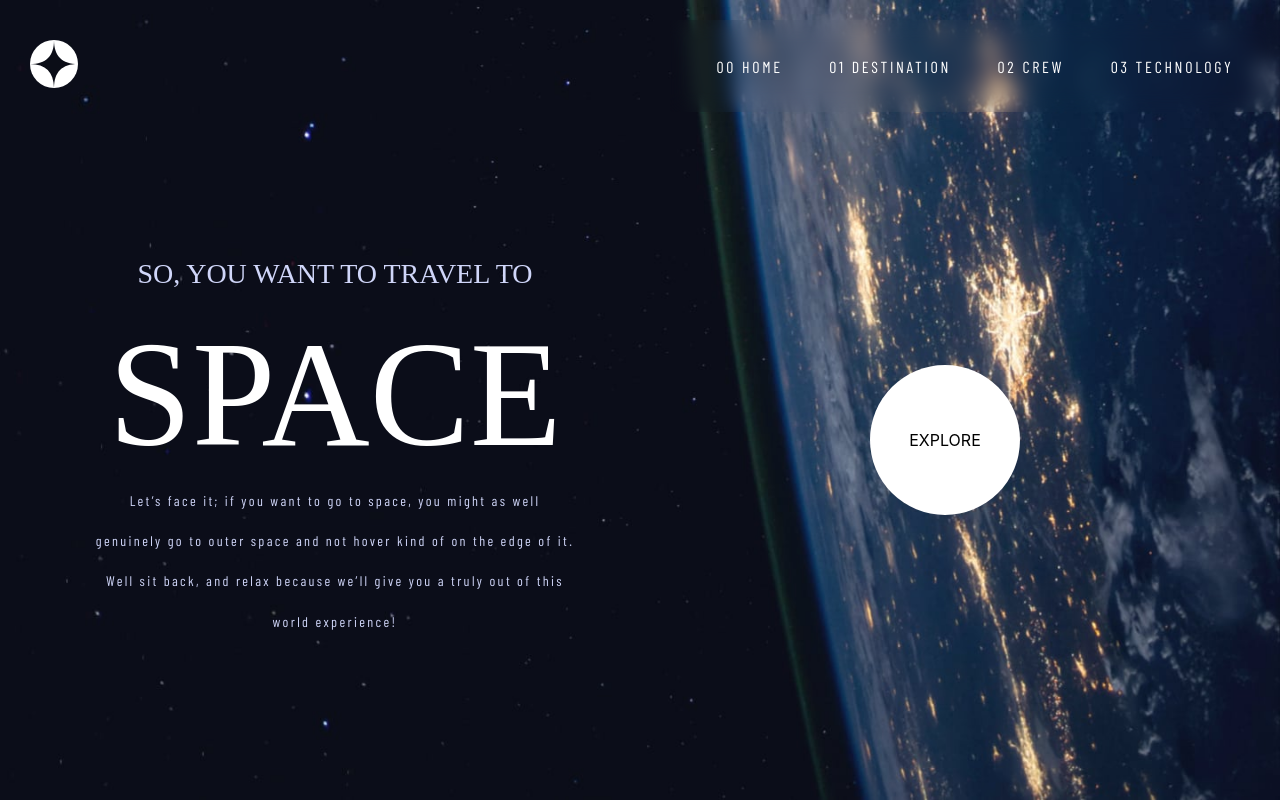
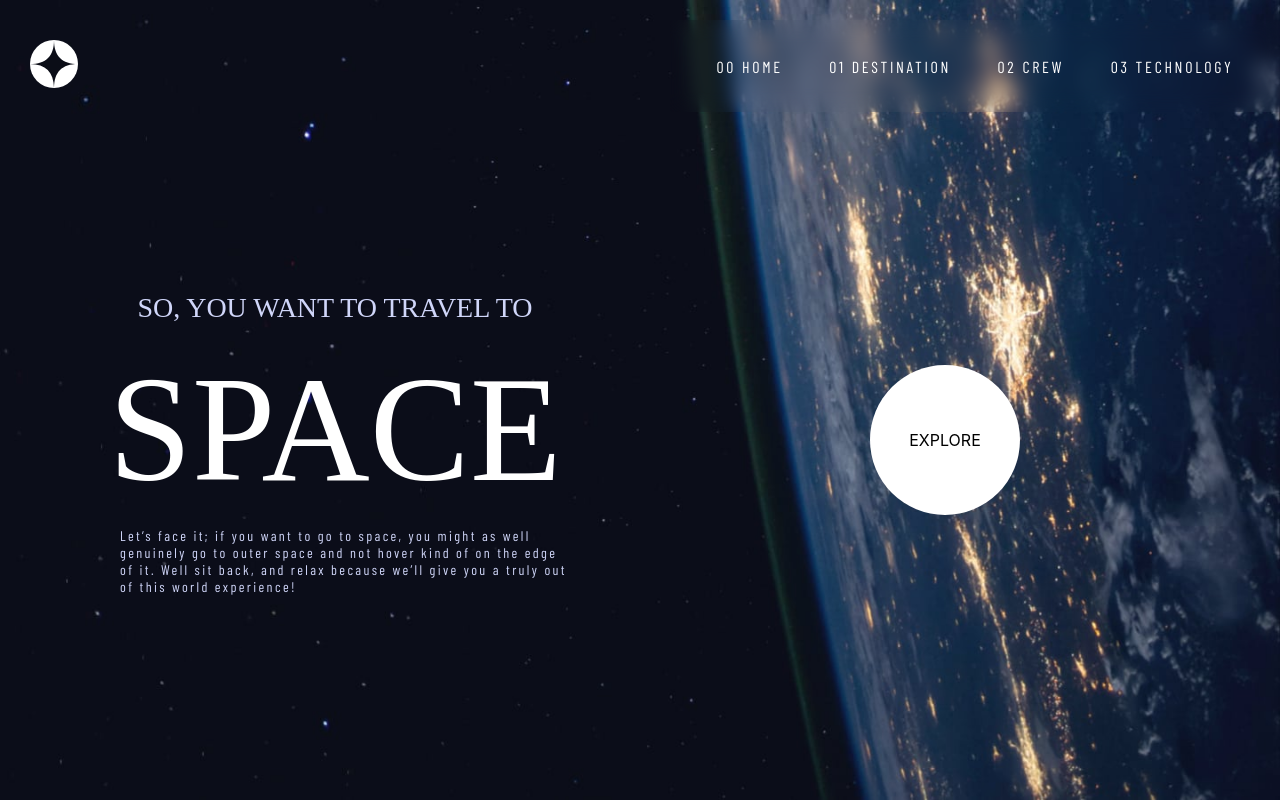
Before and after one commit to GawahChan/FM-Space-Tourism-Challenge, a React (Create React App) app: page / in a window 1280 px wide. Built offline with nearby package versions, Linux system fonts and the light colour scheme; a web font is replaced by a local one.

Commit message:
home-page-improvements

```diff
--- a/src/pages/home/Home.style.tsx
+++ b/src/pages/home/Home.style.tsx
@@ -15,27 +15,58 @@ export const HomePageContainer = styled(PageContainer)`
 
   @media ${device.tablet} {
     background-image: url(${require("../../common/assets/home/background-home-tablet.jpg")});
+    flex-direction: column;
   }
 
   @media ${device.mobile} {
     background-image: url(${require("../../common/assets/home/background-home-mobile.jpg")});
+    padding: 0px;
   }
 `;
 
-export const HomePageBodyContainer = styled(PageBodyContainer)`
+export const HomePageTextContainer = styled.div`
+  flex: 1;
+  display: flex;
+  flex-direction: column;
   align-items: center;
   justify-content: center;
 `;
 
-export const HomePageTextContainer = styled.div`
+export const HomePageSubHeader = styled(subHeading1)`
+  color: ${({ theme }) => theme.colours.subHeading};
+
+  @media ${device.mobile} {
+    font-size: ${({ theme }) => theme.fontSize.subheading2}
+  }
+`;
+
+export const HomePageHeader = styled(Heading1)`
+  color: ${({ theme }) => theme.colours.heading};
+  margin: 0;
+
+  @media ${device.mobile} {
+    font-size: ${({ theme }) => theme.fontSize.heading2}
+  }
+`;
+
+export const HomePageParagraph = styled(subHeading2)`
+  color: ${({ theme }) => theme.colours.subHeading};
+  width: 450px;
+  padding-left: 20px;
+
+  @media ${device.mobile} {
+    width: 320px;
+  }
+`;
+
+export const HomePageButtonContainer = styled.div`
+  flex: 1;
   display: flex;
-  flex-direction: column;
-  flex: 1;
-
+  justify-content: center;
   align-items: center;
 `;
 
-export const HomePageButtonContainer = styled.div`
+export const HomeNavLink = styled(NavLink)`
   display: flex;
   justify-content: center;
   align-items: center;
@@ -43,28 +74,8 @@ export const HomePageButtonContainer = styled.div`
   height: 150px;
   width: 150px;
 
+  color: black;
   background: white;
   border-radius: 50%;
+  cursor: pointer;
 `;
-
-export const HomePageHeader = styled(Heading1)`
-  color: ${({ theme }) => theme.colours.heading};
-  margin: 0;
-`;
-
-export const HomePageSubHeader = styled(subHeading1)`
-  color: ${({ theme }) => theme.colours.subHeading};
-`;
-
-export const HomePageParagraph = styled(subHeading2)`
-  color: ${({ theme }) => theme.colours.subHeading};
-`;
-
-export const HomeNavLink = styled(NavLink)`
-  display: flex;
-  justify-content: center;
-  align-items: center;
-
-  flex: 1;
-  color: black;
-`;
--- a/src/pages/home/Home.tsx
+++ b/src/pages/home/Home.tsx
@@ -1,37 +1,29 @@
 import { DESTINATION_URL } from "../../utils/Constants";
 import {
   HomeNavLink,
-  HomePageBodyContainer,
-  HomePageButtonContainer,
   HomePageContainer,
   HomePageHeader,
   HomePageParagraph,
   HomePageSubHeader,
   HomePageTextContainer,
+  HomePageButtonContainer
 } from "./Home.style";
 
 const Home = () => {
   return (
     <HomePageContainer>
-      <HomePageBodyContainer>
       <HomePageTextContainer>
         <HomePageSubHeader>SO, YOU WANT TO TRAVEL TO</HomePageSubHeader>
         <HomePageHeader>SPACE</HomePageHeader>
         <HomePageParagraph>
-            Let’s face it; if you want to go to space, you might as well
+          Let’s face it; if you want to go to space, you might as well genuinely go to outer space and not hover kind of on the edge of it. Well sit back, and relax because we’ll give you a truly out of this world experience!
         </HomePageParagraph>
-          <HomePageParagraph>
-            genuinely go to outer space and not hover kind of on the edge of it.
-          </HomePageParagraph>
-          <HomePageParagraph>
-            Well sit back, and relax because we’ll give you a truly out of this
-          </HomePageParagraph>
-          <HomePageParagraph>world experience!</HomePageParagraph>
       </HomePageTextContainer>
+      <HomePageButtonContainer>
         <HomeNavLink to={DESTINATION_URL}>
-          <HomePageButtonContainer>EXPLORE</HomePageButtonContainer>
+          EXPLORE
         </HomeNavLink>
-      </HomePageBodyContainer>
+      </HomePageButtonContainer>
     </HomePageContainer>
   );
 };
```
Lines whose indentation alone changed are shown as unchanged.
